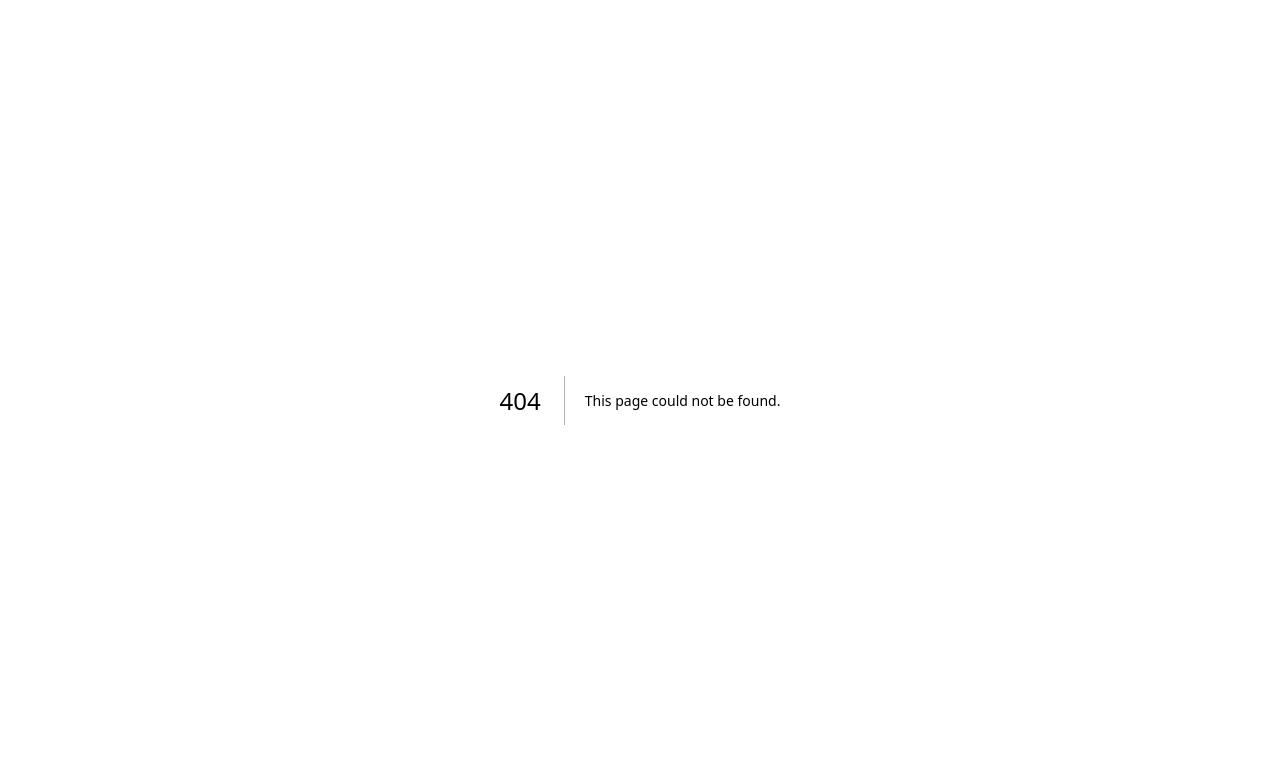
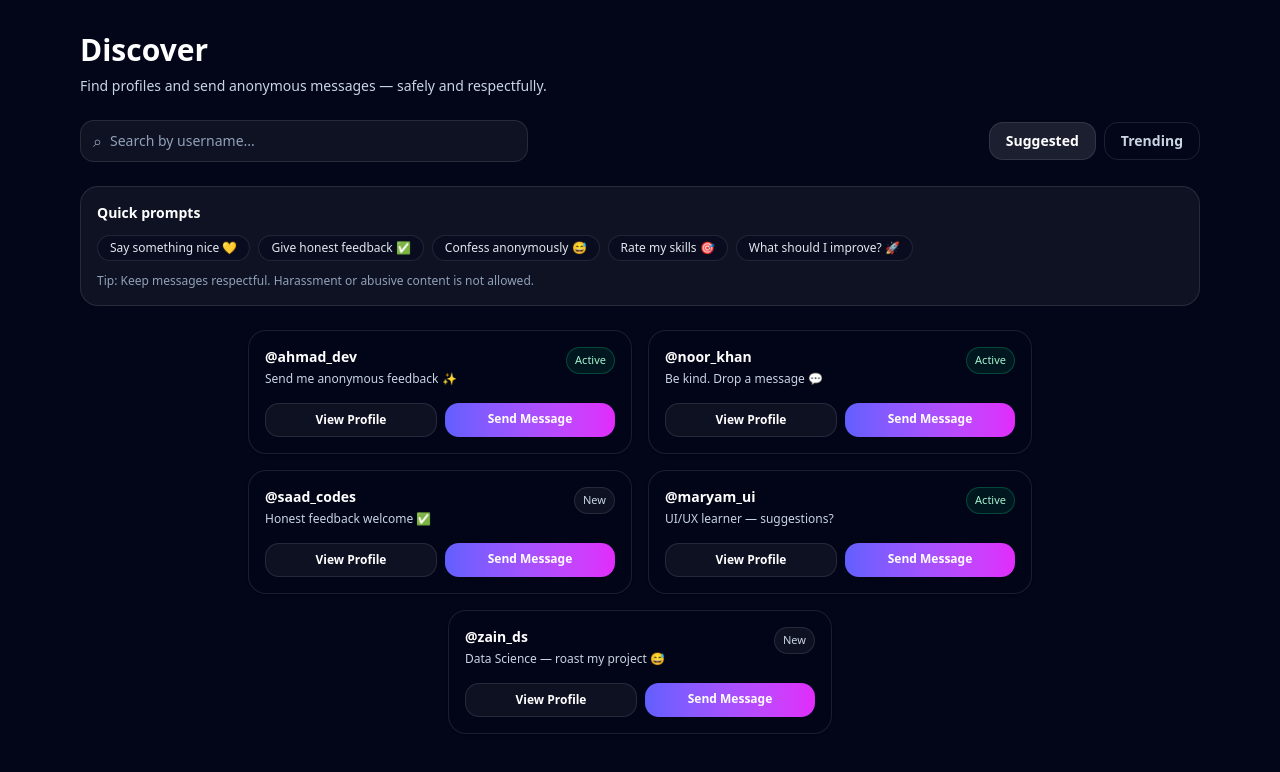
Before and after one commit to atifkhanfall2024/FullStack_NextJs_Project, a Next.js app: page /dashboard/discover in a window 1280 px wide. Before the commit this address had no page. Shown: the top 772 px of the page. Built offline with nearby package versions, Linux system fonts and the light colour scheme.

Commit message:
delete message ui done

```diff
--- /dev/null
+++ b/src/app/(main)/dashboard/discover/page.jsx
@@ -0,0 +1,165 @@
+"use client";
+import { useEffect, useMemo, useState } from "react";
+
+export default function DiscoverPage() {
+  // Demo data (replace with your API later)
+  const [users, setUsers] = useState([
+    { _id: "1", username: "ahmad_dev", bio: "Send me anonymous feedback ✨", active: true },
+    { _id: "2", username: "noor_khan", bio: "Be kind. Drop a message 💬", active: true },
+    { _id: "3", username: "saad_codes", bio: "Honest feedback welcome ✅", active: false },
+    { _id: "4", username: "maryam_ui", bio: "UI/UX learner — suggestions?", active: true },
+    { _id: "5", username: "zain_ds", bio: "Data Science — roast my project 😅", active: false },
+  ]);
+
+  const [query, setQuery] = useState("");
+  const [tab, setTab] = useState("suggested"); // suggested | trending
+
+  // If you want to fetch from API later:
+  // useEffect(() => {
+  //   fetch("/api/discover")
+  //     .then((r) => r.json())
+  //     .then((d) => setUsers(d.users || []));
+  // }, []);
+
+  const filtered = useMemo(() => {
+    const q = query.trim().toLowerCase();
+    let list = users;
+
+    if (tab === "trending") list = users.filter((u) => u.active);
+
+    if (!q) return list;
+    return list.filter(
+      (u) =>
+        u.username.toLowerCase().includes(q) ||
+        (u.bio || "").toLowerCase().includes(q)
+    );
+  }, [users, query, tab]);
+
+  return (
+    <div className="min-h-screen bg-slate-950 text-white">
+      <div className="mx-auto max-w-6xl px-4 py-8">
+        {/* Header */}
+        <div className="mb-6">
+          <h1 className="text-2xl font-semibold sm:text-3xl">Discover</h1>
+          <p className="mt-2 text-sm text-slate-300">
+            Find profiles and send anonymous messages — safely and respectfully.
+          </p>
+        </div>
+
+        {/* Search + Tabs */}
+        <div className="mb-6 flex flex-col gap-3 sm:flex-row sm:items-center sm:justify-between">
+          <div className="w-full sm:max-w-md">
+            <div className="flex items-center gap-2 rounded-xl border border-white/10 bg-white/5 px-3 py-2">
+              <span className="text-slate-400">⌕</span>
+              <input
+                value={query}
+                onChange={(e) => setQuery(e.target.value)}
+                placeholder="Search by username..."
+                className="w-full bg-transparent text-sm text-white placeholder:text-slate-400 outline-none"
+              />
+            </div>
+          </div>
+
+          <div className="flex gap-2">
+            <button
+              onClick={() => setTab("suggested")}
+              className={`rounded-xl px-4 py-2 text-sm font-semibold transition ${
+                tab === "suggested"
+                  ? "bg-white/10 border border-white/10"
+                  : "bg-transparent border border-white/10 text-slate-300 hover:bg-white/5"
+              }`}
+            >
+              Suggested
+            </button>
+            <button
+              onClick={() => setTab("trending")}
+              className={`rounded-xl px-4 py-2 text-sm font-semibold transition ${
+                tab === "trending"
+                  ? "bg-white/10 border border-white/10"
+                  : "bg-transparent border border-white/10 text-slate-300 hover:bg-white/5"
+              }`}
+            >
+              Trending
+            </button>
+          </div>
+        </div>
+
+        {/* Quick prompts */}
+        <div className="mb-6 rounded-2xl border border-white/10 bg-white/5 p-4">
+          <p className="text-sm font-semibold">Quick prompts</p>
+          <div className="mt-3 flex flex-wrap gap-2">
+            {[
+              "Say something nice 💛",
+              "Give honest feedback ✅",
+              "Confess anonymously 😅",
+              "Rate my skills 🎯",
+              "What should I improve? 🚀",
+            ].map((p) => (
+              <button
+                key={p}
+                onClick={() => setQuery(p.replace(/[^a-zA-Z0-9 ]/g, "").trim())}
+                className="rounded-full border border-white/10 bg-slate-950/40 px-3 py-1 text-xs text-slate-200 hover:bg-white/10"
+              >
+                {p}
+              </button>
+            ))}
+          </div>
+          <p className="mt-3 text-xs text-slate-400">
+            Tip: Keep messages respectful. Harassment or abusive content is not
+            allowed.
+          </p>
+        </div>
+
+        {/* Grid */}
+        {filtered.length === 0 ? (
+          <div className="rounded-2xl border border-white/10 bg-white/5 p-8 text-center text-slate-300">
+            No profiles found.
+          </div>
+        ) : (
+          <div className="flex flex-wrap justify-center gap-4">
+            {filtered.map((u) => (
+              <div
+                key={u._id}
+                className="w-full max-w-sm rounded-2xl border border-white/10 bg-slate-950/60 p-4 shadow hover:bg-white/5"
+              >
+                <div className="flex items-start justify-between gap-2">
+                  <div>
+                    <p className="text-sm font-semibold">@{u.username}</p>
+                    <p className="mt-1 text-xs text-slate-300">
+                      {u.bio || "Send me a message!"}
+                    </p>
+                  </div>
+
+                  <span
+                    className={`rounded-full px-2 py-1 text-[11px] border ${
+                      u.active
+                        ? "border-emerald-500/30 bg-emerald-500/10 text-emerald-200"
+                        : "border-white/10 bg-white/5 text-slate-300"
+                    }`}
+                  >
+                    {u.active ? "Active" : "New"}
+                  </span>
+                </div>
+
+                <div className="mt-4 flex gap-2">
+                  <a
+                    href={`/u/${u.username}`}
+                    className="flex-1 rounded-xl border border-white/10 bg-white/5 px-3 py-2 text-center text-xs font-semibold text-white hover:bg-white/10"
+                  >
+                    View Profile
+                  </a>
+                  <a
+                    href={`/u/${u.username}/send`}
+                    className="flex-1 rounded-xl bg-gradient-to-r from-indigo-500 to-fuchsia-500 px-3 py-2 text-center text-xs font-semibold text-white hover:opacity-95"
+                  >
+                    Send Message
+                  </a>
+                </div>
+              </div>
+            ))}
+          </div>
+        )}
+      </div>
+    </div>
+  );
+}
--- a/src/app/(main)/dashboard/page.jsx
+++ b/src/app/(main)/dashboard/page.jsx
@@ -68,9 +68,7 @@ export default function Dashboard() {
             <DashboardCard
               key={msg._id}
               message={msg}
-              onConfirmDelete={(m) => {
-                console.log("Delete message:", m._id); // your logic
-              }}
+             onDeleted={(id) => setMessages((prev) => prev.filter((x) => x._id !== id))}
             />
           ))}
         </div>
--- a/src/components/getMessages/getMessages.jsx
+++ b/src/components/getMessages/getMessages.jsx
@@ -1,9 +1,28 @@
 "use client";
 import { useState } from "react";
 import { IoClose } from "react-icons/io5";
+import axios from "axios";
+export default function DashboardCard({ message , onDeleted}) {
+  const [open, setOpen] = useState(false);
+  const [IsRemove , setIsRemove] = useState()
+  //console.log(key);
+  const DeleteMsg = async(e)=>{
+     e.preventDefault()
 
-export default function DashboardCard({ message, onConfirmDelete }) {
-  const [open, setOpen] = useState(false);
+     try {
+
+      const res = await axios.delete(`/api/delete-messages/${message?._id}` , {} , {withCredentials:true})
+
+        console.log("Delete SUccess");
+
+        setOpen(false)
+        onDeleted(message?._id)
+
+     } catch (error) {
+       console.log(error);
+     }
+
+  }
 
   return (
     <div className="relative w-full max-w-sm">
@@ -49,13 +68,11 @@ export default function DashboardCard({ message, onConfirmDelete }) {
               </button>
 
               <button
-                onClick={() => {
-                  setOpen(false);
-                  onConfirmDelete?.(message); // 👈 your logic will go here
-                }}
-                className="rounded-lg bg-red-500 px-3 py-1.5 text-xs text-white hover:bg-red-600"
-              >
+                 onClick={(DeleteMsg)}
+                className="rounded-lg bg-red-500 px-3 py-1.5 text-xs text-white hover:bg-red-600" >
                 Delete
+                {console.log(message?._id)}
+                  {/* {console.log(message?.id)} */}
               </button>
             </div>
           </div>
--- a/src/components/header/Nav.jsx
+++ b/src/components/header/Nav.jsx
@@ -58,7 +58,7 @@ const HandleLogout = async(e)=>{
             Messages
           </a>
           <a
-            href="/discover"
+            href="/dashboard/discover"
             className="rounded-lg px-3 py-2 text-sm font-medium text-slate-200 hover:bg-white/5 hover:text-white"
           >
             Discover
```
